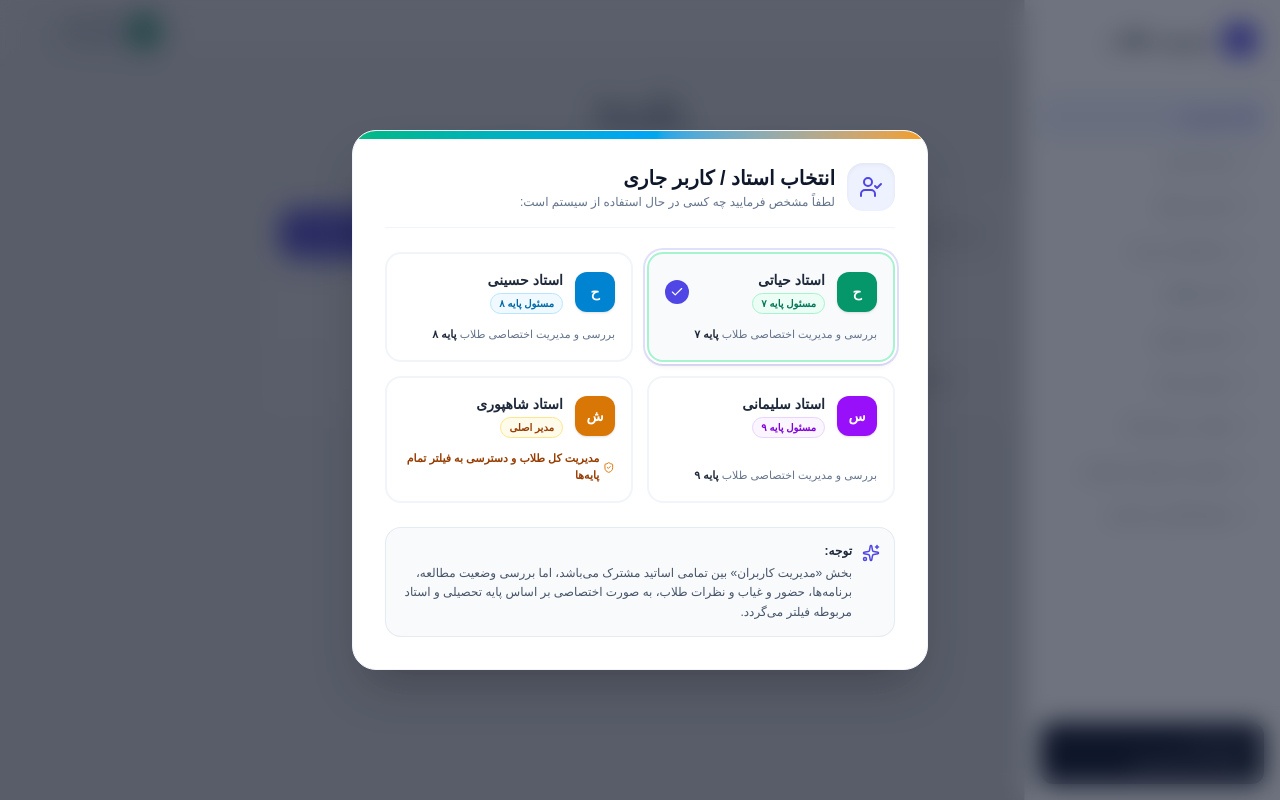
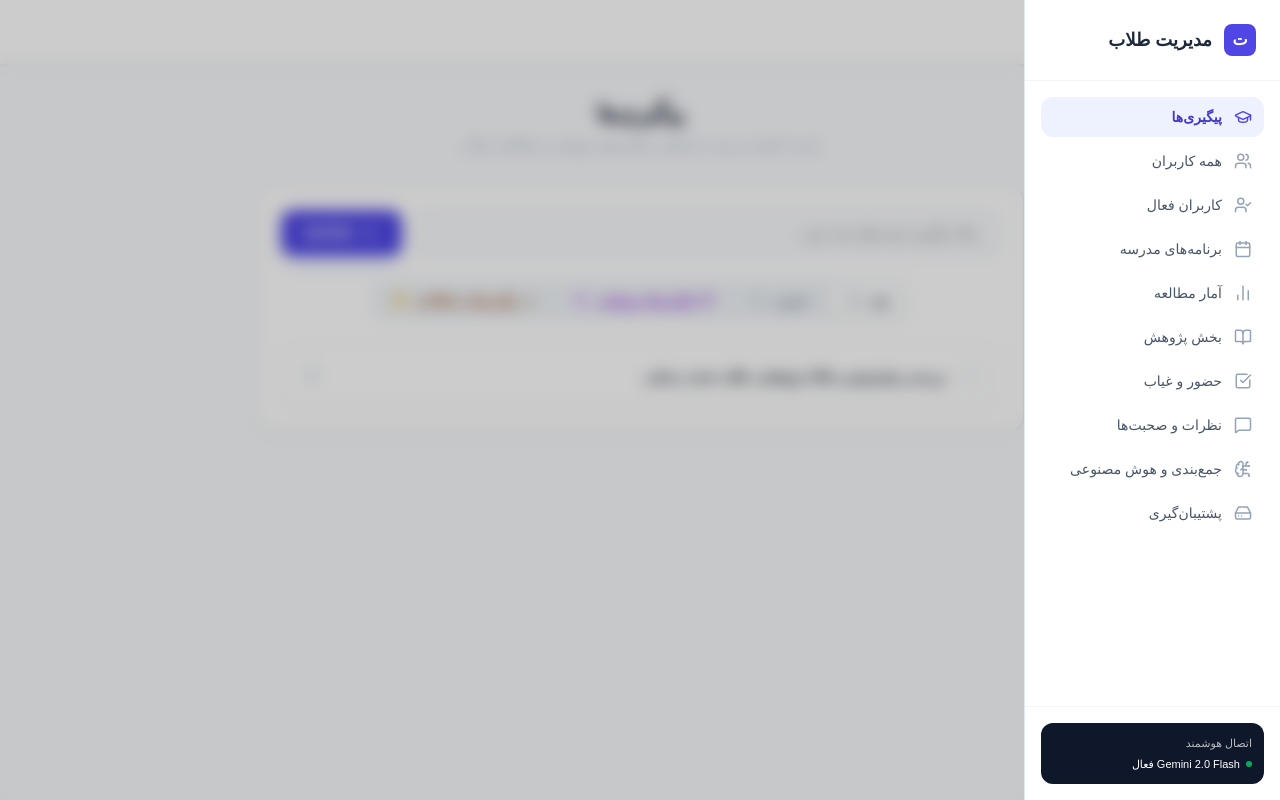
Before and after one commit to sadeghho2010-rgb/smsho-imam-kzem-school, a React (Vite) app: page / in a window 1280 px wide. Built offline with nearby package versions, Linux system fonts and the light colour scheme; a small style sheet from the web is missing.

Commit message:
refactor: remove mentor selector modal
Removed the mentor selection modal and related dependencies as it is no longer required in the current application flow. Cleaned up unused imports and updated sidebar labels.

```diff
--- a/src/App.tsx
+++ b/src/App.tsx
@@ -14,10 +14,9 @@ import Summary from './components/Summary';
 import BackupAndRestore from './components/BackupAndRestore';
 import TodoList from './components/TodoList';
 import StudentComments from './components/StudentComments';
-import MentorSelectorModal from './components/MentorSelectorModal';
 import { MentorProvider, useMentor } from './context/MentorContext';
 import { motion, AnimatePresence } from 'motion/react';
-import { Menu, X, ChevronDown, UserCheck, ShieldCheck, Filter, Users, Layers } from 'lucide-react';
+import { Menu, X, ShieldCheck, Layers } from 'lucide-react';
 import { cn } from './lib/utils';
 
 function AppContent() {
@@ -29,8 +28,7 @@ function AppContent() {
     currentMentor,
     currentMentorId,
     shahpooriFilter,
-    setShahpooriFilter,
-    setIsMentorModalOpen
+    setShahpooriFilter
   } = useMentor();
 
   useEffect(() => {
@@ -76,9 +74,6 @@ function AppContent() {
 
   return (
     <div className="min-h-screen bg-slate-50 flex font-vazir relative overflow-x-hidden" dir="rtl">
-      {/* Mentor Selection Modal */}
-      <MentorSelectorModal />
-
       {/* Sidebar Overlay (Drawer Backdrop) */}
       <AnimatePresence>
         {isSidebarOpen && (
@@ -122,7 +117,7 @@ function AppContent() {
                    activeTab === 'attendance' ? 'حضور و غیاب' :
                    activeTab === 'comments' ? 'نظرات و صحبت‌ها' :
                    activeTab === 'stats' ? 'آمار و گزارشات' :
-                   activeTab === 'summary' ? 'جمع‌بندی نهایی' : 'پشتیبان‌گیری و بازیابی داده‌ها'}
+                   activeTab === 'summary' ? 'جمع‌بندی نهایی' : 'پشتیبان‌گیری'}
                 </h2>
                 {activeTab !== 'students' && (
                   <span className="text-[10px] text-slate-400 font-medium">
@@ -135,26 +130,8 @@ function AppContent() {
               </div>
             </div>
 
-            {/* Current Mentor Selector Badge */}
+            {/* Top Right Header Space */}
             <div className="flex items-center gap-2">
-              <button
-                type="button"
-                onClick={() => setIsMentorModalOpen(true)}
-                className="flex items-center gap-2.5 px-3 py-1.5 bg-slate-50 hover:bg-slate-100 border border-slate-200 rounded-xl transition-all shadow-sm hover:border-slate-300"
-                title="کلیک کنید تا کاربر/استاد جاری را تغییر دهید"
-              >
-                <div className={cn("w-7 h-7 rounded-lg text-white font-black text-xs flex items-center justify-center shrink-0 shadow-sm", currentMentor.avatarBg)}>
-                  {currentMentor.name.split(' ')[1]?.[0] || 'ا'}
-                </div>
-                <div className="text-right hidden sm:block">
-                  <p className="text-xs font-bold text-slate-800 leading-tight flex items-center gap-1">
-                    {currentMentor.name}
-                    {currentMentor.isHeadManager && <ShieldCheck size={12} className="text-amber-600 inline" />}
-                  </p>
-                  <p className="text-[10px] text-slate-500 font-medium leading-none mt-0.5">{currentMentor.role}</p>
-                </div>
-                <ChevronDown size={14} className="text-slate-400 mr-0.5" />
-              </button>
             </div>
           </div>
 
--- a/src/components/Sidebar.tsx
+++ b/src/components/Sidebar.tsx
@@ -30,7 +30,7 @@ const menuItems = [
   { id: 'attendance', label: 'حضور و غیاب', icon: CheckSquare },
   { id: 'comments', label: 'نظرات و صحبت‌ها', icon: MessageSquare },
   { id: 'summary', label: 'جمع‌بندی و هوش مصنوعی', icon: BrainCircuit },
-  { id: 'backup', label: 'پشتیبان‌گیری و بازیابی', icon: HardDrive },
+  { id: 'backup', label: 'پشتیبان‌گیری', icon: HardDrive },
 ];
 
 export default function Sidebar({ activeTab, setActiveTab, isOpen }: SidebarProps) {
@@ -47,24 +47,27 @@ export default function Sidebar({ activeTab, setActiveTab, isOpen }: SidebarProp
         <h1 className="text-lg font-bold text-slate-800 truncate">مدیریت طلاب</h1>
       </div>
       <nav className="flex-1 p-4 overflow-y-auto space-y-1">
-        {menuItems.map((item) => (
+        {menuItems.map((item) => {
+          const Icon = item.icon;
+          return (
             <button
               key={item.id}
               onClick={() => setActiveTab(item.id)}
               className={cn(
-              "w-full flex items-center gap-3 px-3 py-2.5 rounded-lg transition-all duration-200 text-right group",
+                "w-full flex items-center gap-3 px-3 py-2.5 rounded-xl transition-all duration-200 text-right group",
                 activeTab === item.id
-                ? "bg-indigo-50 text-indigo-700 font-medium"
-                : "text-slate-500 hover:bg-slate-50 hover:text-slate-800"
+                  ? "bg-indigo-50 text-indigo-700 font-bold"
+                  : "text-slate-600 hover:bg-slate-50 hover:text-slate-900"
               )}
             >
-            <span className={cn(
-              "w-2 h-2 rounded-full transition-all shrink-0",
-              activeTab === item.id ? "bg-indigo-600 scale-125" : "bg-slate-300 group-hover:bg-slate-400"
-            )}></span>
+              <Icon size={18} className={cn(
+                "shrink-0 transition-colors",
+                activeTab === item.id ? "text-indigo-600" : "text-slate-400 group-hover:text-slate-600"
+              )} />
               <span className="text-sm">{item.label}</span>
             </button>
-        ))}
+          );
+        })}
       </nav>
       <div className="p-4 border-t border-slate-100">
         <div className="bg-slate-900 text-white rounded-xl p-3 text-[11px]">
```
Lines whose indentation alone changed are shown as unchanged.
